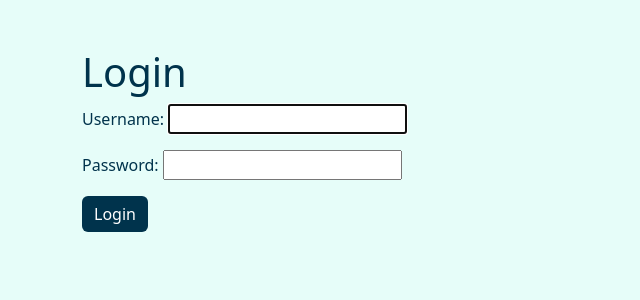
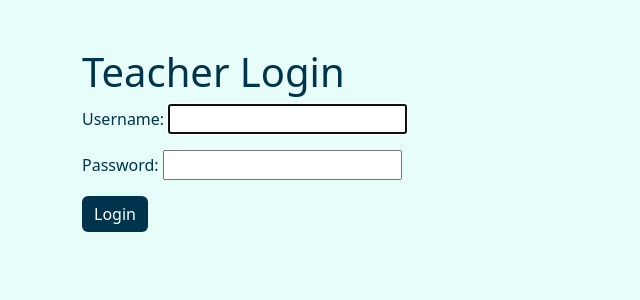
Before and after one commit to admiralorbiter/EngageKC, a Django app: page /admin/login/ in a window 1280 px wide. Shown: the part 180-480 px from the top of the page, without its empty margins (0-640 px from the left). Run offline with Django 5.2, Linux system fonts and the light colour scheme; parts of the project's set-up code (start-up, migrations or seed data) failed here and were passed over; some libraries are stand-ins or nearby versions.

Commit message:
small update

```diff
--- a/video_app/templates/video_app/login.html
+++ b/video_app/templates/video_app/login.html
@@ -1,7 +1,7 @@
 {% extends "video_app/base.html" %}
 {% block content %}
 <div class="container mt-5">
-    <h1>Login</h1>
+    <h1>Teacher Login</h1>
     {% if error %}
         <div class="alert alert-danger">{{ error }}</div>
     {% endif %}
```
